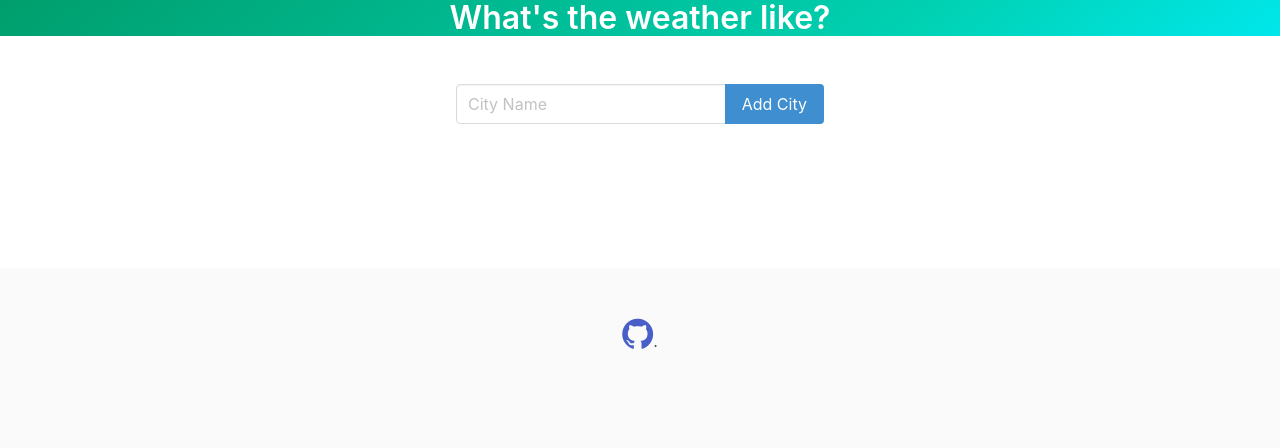
After one commit to ooessaaa/-Python, a Flask app: template website/templates/weather.html in a window 1280 px wide. The commit adds this page. Shown: the top 448 px of the page. Run offline with Flask 3, Linux system fonts and the light colour scheme; the template is opened without the code that fills it, so the values that code supplies are empty; parts of the project's set-up code (start-up, migrations or seed data) failed here and were passed over; some libraries are stand-ins or nearby versions.

Commit message:
Парсинг погоды

```diff
--- a/website/models.py
+++ b/website/models.py
@@ -1,4 +1,5 @@
 from . import db
+from . import db2
 from flask_login import UserMixin
 
 
@@ -23,3 +24,7 @@ class User(db.Model, UserMixin):
     password = db.Column(db.String(150))
     first_name = db.Column(db.String(150))
     weathers = db.relationship("Weather")
+
+class City(db2.Model) :
+    id = db2.Column(db2.Integer, primary_key=True)
+    name = db2.Column(db2.String(50),nullable=False)
--- /dev/null
+++ b/website/templates/weather.html
@@ -0,0 +1,102 @@
+<!DOCTYPE html>
+<html lang="en">
+
+<head>
+    <meta charset="UTF-8">
+    <meta name="viewport" content="width=device-width, initial-scale=1.0">
+    <meta http-equiv="X-UA-Compatible" content="ie=edge">
+    <title>What's the weather like?</title>
+    <link rel="stylesheet" href="https://cdnjs.cloudflare.com/ajax/libs/bulma/0.6.2/css/bulma.css" />
+    <link rel="stylesheet" href="https://cdnjs.cloudflare.com/ajax/libs/font-awesome/4.7.0/css/font-awesome.min.css" />
+</head>
+
+<body>
+    <section class="hero is-primary is-bold">
+        <!-- <div class="hero-body"> -->
+            <div class="container">
+                <h1 class="title">
+                    What's the weather like?
+                </h1>
+            </div>
+        <!-- </div> -->
+    </section>
+    <section class="section">
+        <div class="container">
+            <div class="columns">
+                <div class="column is-offset-4 is-4">
+                    <form method="POST">
+                        <div class="field has-addons">
+                            <div class="control is-expanded">
+                                <input class="input" name="city" type="text" placeholder="City Name" style="text-transform: capitalize;">
+                            </div>
+                            <div class="control">
+                                <button class="button is-info">
+                                    Add City
+                                </button>
+                            </div>
+                        </div>
+                        {% with messages = get_flashed_messages(with_categories=true) %}
+                        {% if messages %}
+                            {% for category, message in messages %}
+                                {% set message_class = 'is-success' %}
+
+                                {% if category == 'error' %}
+                                    {% set message_class = 'is-danger' %}
+                                {% endif %}
+                                <div class="notification {{ message_class }}">{{ message }}</div>
+                            {% endfor %}
+                        {% endif %}
+                        {% endwith %}
+                    </form>
+                </div>
+            </div>
+        </div>
+    </section>
+    <section class="section">
+        <div class="container">
+            <div class="columns is-multiline">
+                {% for weather in weather_data %}
+                <div class="column is-one-third">
+
+                    <div class="box">
+                        <article class="media">
+                            <div class="media-left">
+                                <figure class="image is-50x50">
+                                    <img src="http://openweathermap.org/img/w/{{ weather.icon }}.png" alt="Image">
+                                </figure>
+                            </div>
+                            <div class="media-content">
+                                <div class="content">
+                                    <p>
+                                        <span class="title">{{ weather.city }}</span>
+                                        <br>
+                                        <span class="subtitle">{{ weather.temperature }}° C</span>
+                                        <br> {{ weather.description }}
+                                    </p>
+                                </div>
+                            </div>
+                            <div class="media-right">
+                               <a href=" {{ url_for('views.delete_city', name=(weather.city)) }}">
+                                   <button class="delete"></button>
+                               </a>
+                            </div>
+                        </article>
+                    </div>
+
+                </div>
+                {% endfor %}
+            </div>
+        </div>
+    </section>
+    <footer class="footer">
+        <div class="container">
+            <div class="content has-text-centered">
+
+                <a href="https://github.com/jkaethee"><i class="fa fa-github" style="font-size:36px"></i></a>.
+              </p>
+            </div>
+          </div>
+    </footer>
+</body>
+
+</html>
--- a/website/views.py
+++ b/website/views.py
@@ -1,10 +1,14 @@
-from flask import Blueprint, render_template, request, flash, jsonify
+from flask import Blueprint, render_template, request, flash, jsonify,redirect,url_for
 from flask_login import login_required, current_user
 from .models import Weather
+from .models import City
 import numpy as np
 from .model_prediction import make_prediction
 from . import db
+from . import db2
 import json
+import string
+import requests
 #Allows for all routes to be stored in this file
 views = Blueprint('views', __name__)
 
```
Also changed, not shown: website/__init__.py (+9 -0 lines), website/templates/home.html (+9 -0 lines).
